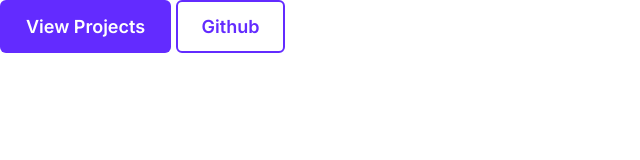
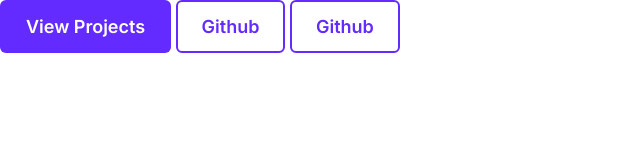
Before and after one commit to Eminenthere/Eloquence-Portfolio, a plain HTML site: page index.html in a window 1280 px wide. Shown: the whole page, without its empty margins (0-640 px from the left). Drawn offline with Linux system fonts and the light colour scheme.

Commit message:
added new button

```diff
--- a/index.html
+++ b/index.html
@@ -11,5 +11,6 @@
 <body>
     <a class="btn primary-btn" href="#">View Projects</a>
     <a class="btn secondary-btn" href="#">Github</a>
+    <a class="btn secondary-btn" href="#">Github</a>
 </body>
 </html>
```
